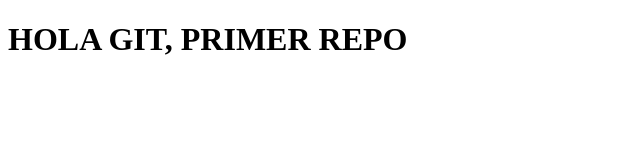
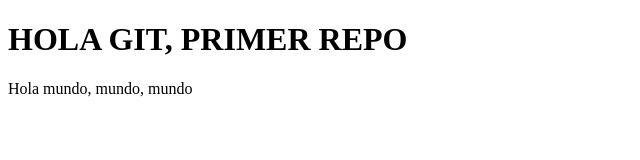
Before and after one commit to Crazyfurious/primerRepositorio, a plain HTML site: page index.html in a window 1280 px wide. Shown: the whole page, without its empty margins (0-640 px from the left). Drawn offline with Linux system fonts and the light colour scheme.

Commit message:
Se añadio un párrafo

```diff
--- a/index.html
+++ b/index.html
@@ -8,5 +8,6 @@
 </head>
 <body>
     <h1>HOLA GIT, PRIMER REPO</h1>
+    <p>Hola mundo, mundo, mundo</p>
 </body>
 </html>
```
